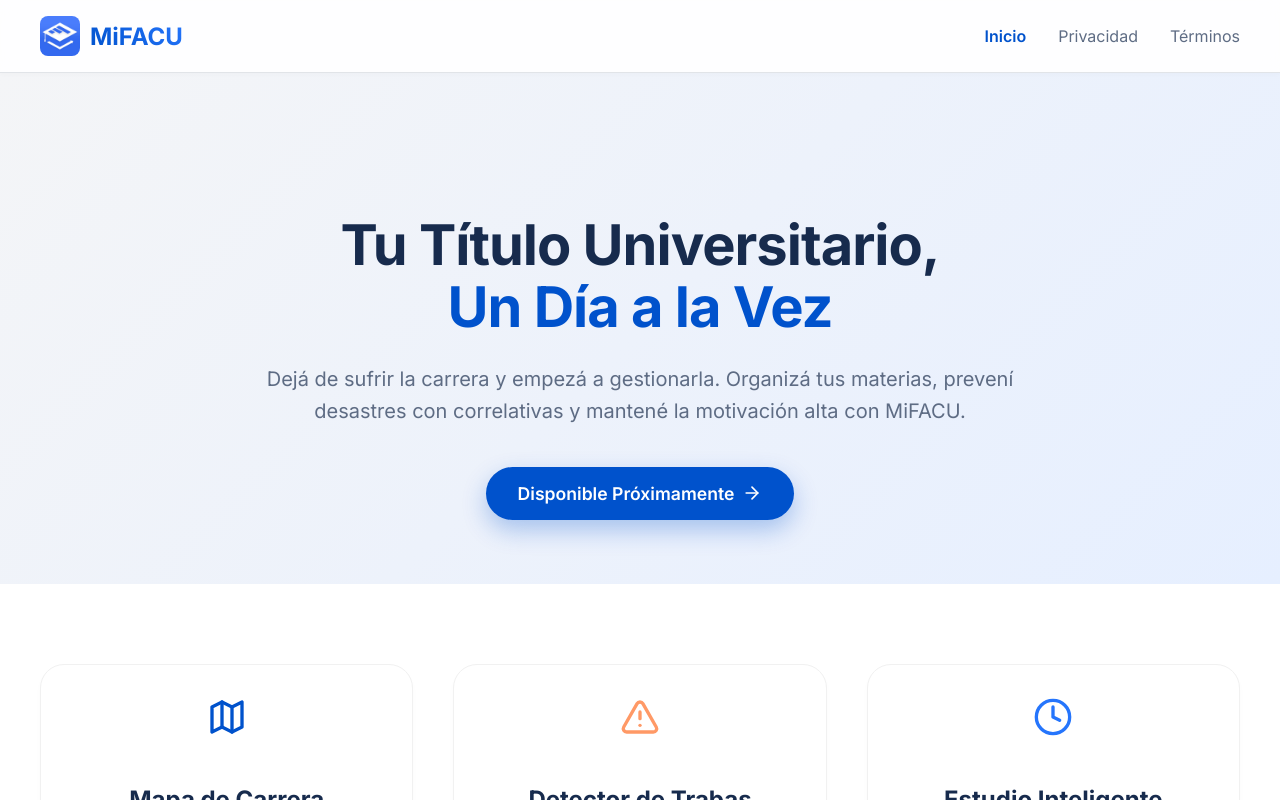
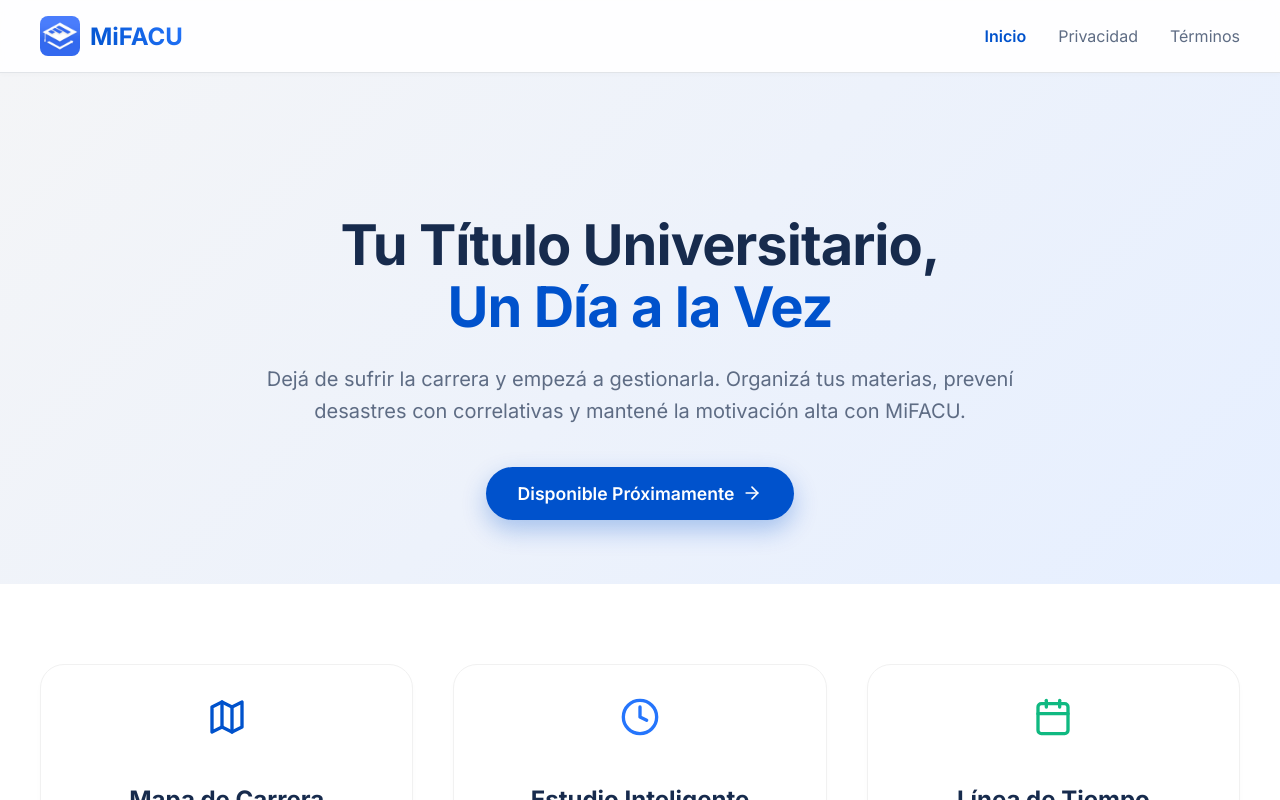
Before and after one commit to MiFACUApp/MiFACU-Web, a React (Vite) app in the folder web/: page / in a window 1280 px wide. Shown: the top 800 px of the page. Built offline with nearby package versions, Linux system fonts and the light colour scheme.

Commit message:
Remove Detector de Trabas feature

```diff
--- a/web/src/pages/Home.jsx
+++ b/web/src/pages/Home.jsx
@@ -89,11 +89,7 @@ export default function Home() {
                             title="Mapa de Carrera"
                             description="Visualizá tu progreso real. No solo una lista de materias, sino un camino claro hacia tu título."
                         />
-                        <FeatureCard
-                            icon={<AlertTriangle size={40} color="var(--accent-orange)" />}
-                            title="Detector de Trabas"
-                            description="Nuestro sistema te avisa ANTES de que pierdas una correlativa clave. Salvá tu año académico."
-                        />
+
                         <FeatureCard
                             icon={<Clock size={40} color="var(--secondary-blue)" />}
                             title="Estudio Inteligente"
```
